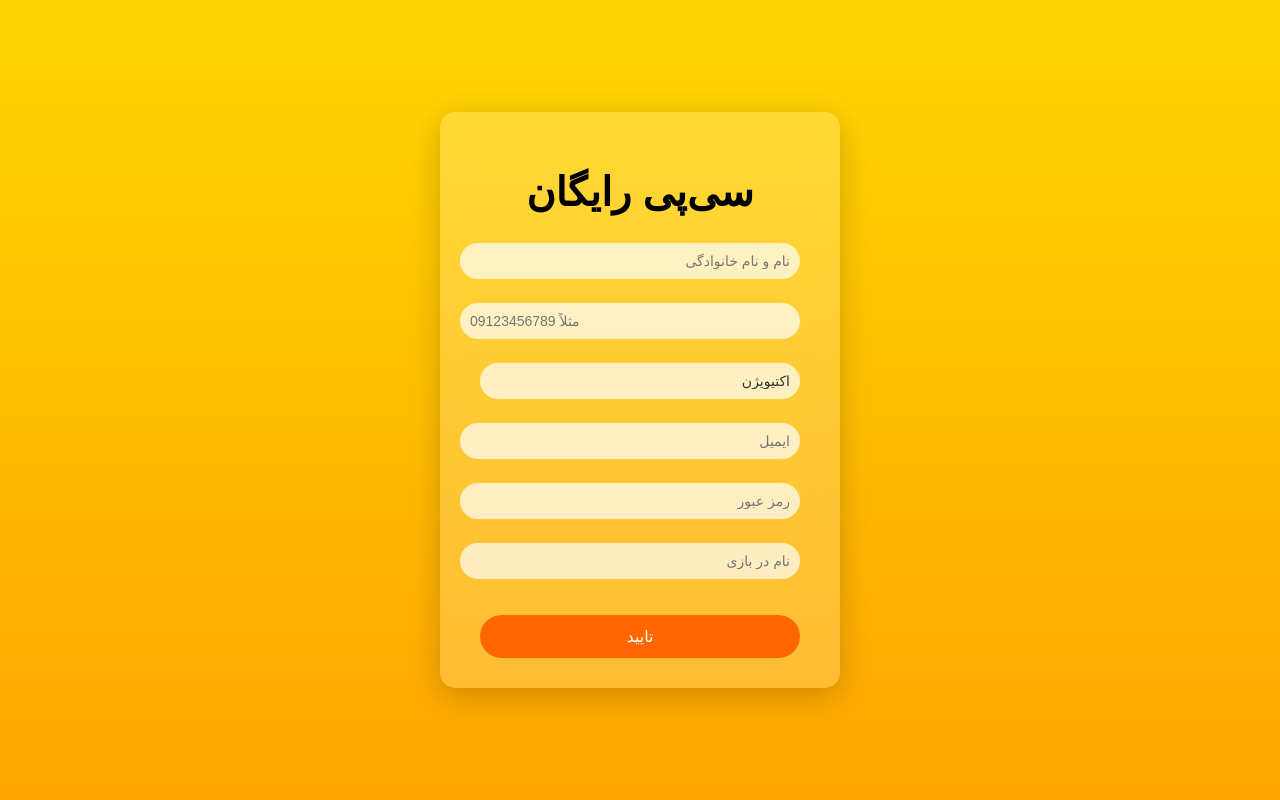
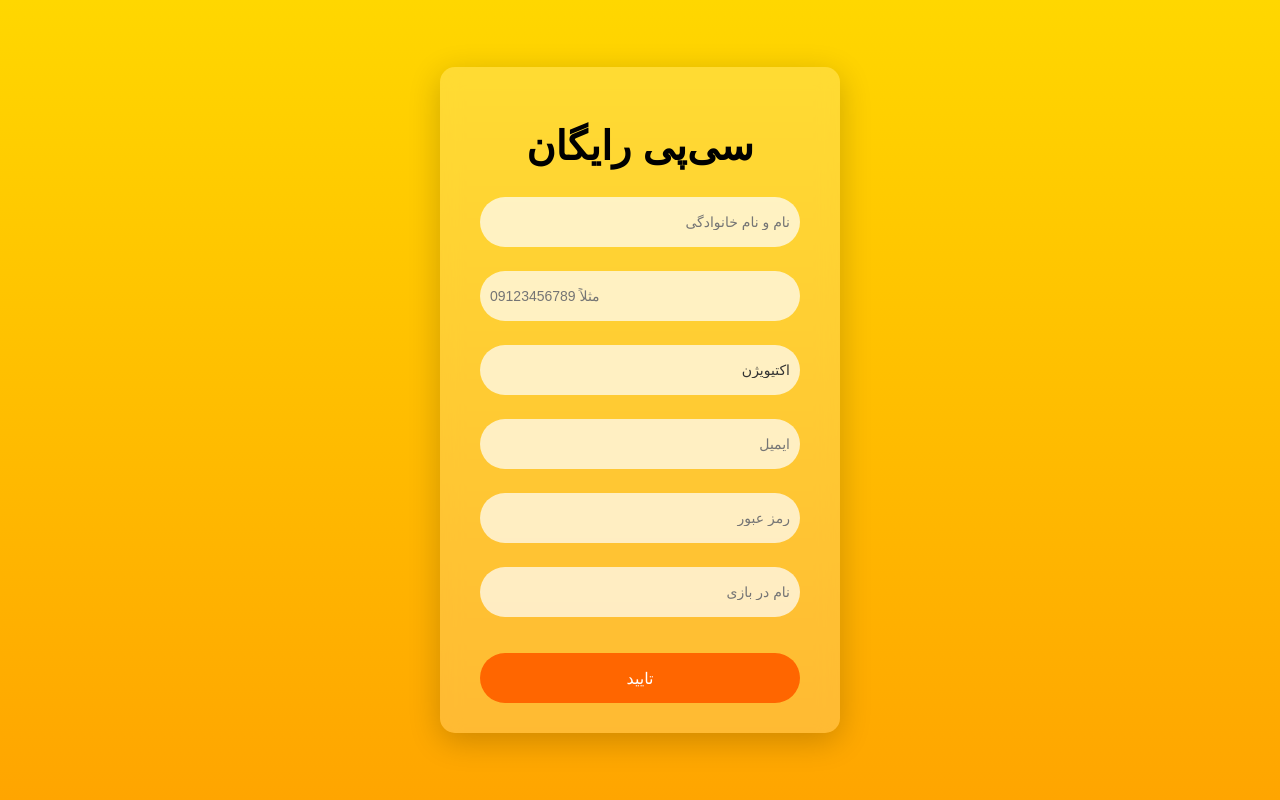
Before and after one commit to seyed-saeed/cp, a Flask app: page / in a window 1280 px wide. Run offline with Flask 3, Linux system fonts and the light colour scheme.

Commit message:
Update style.css

```diff
--- a/static/style.css
+++ b/static/style.css
@@ -32,6 +32,8 @@ body {
   appearance: none; /* حذف ظاهر پیش‌فرض مرورگر */
   -webkit-appearance: none; /* برای Safari */
   -moz-appearance: none;    /* برای Firefox */
+  box-sizing: border-box;   /* برای اینکه padding و border در اندازه لحاظ شوند */
+  height: 50px; /* تنظیم ارتفاع یکسان با فیلدهای ورودی */
 }
 
 /* استایل منوی کشویی در حالت فوکوس */
```
